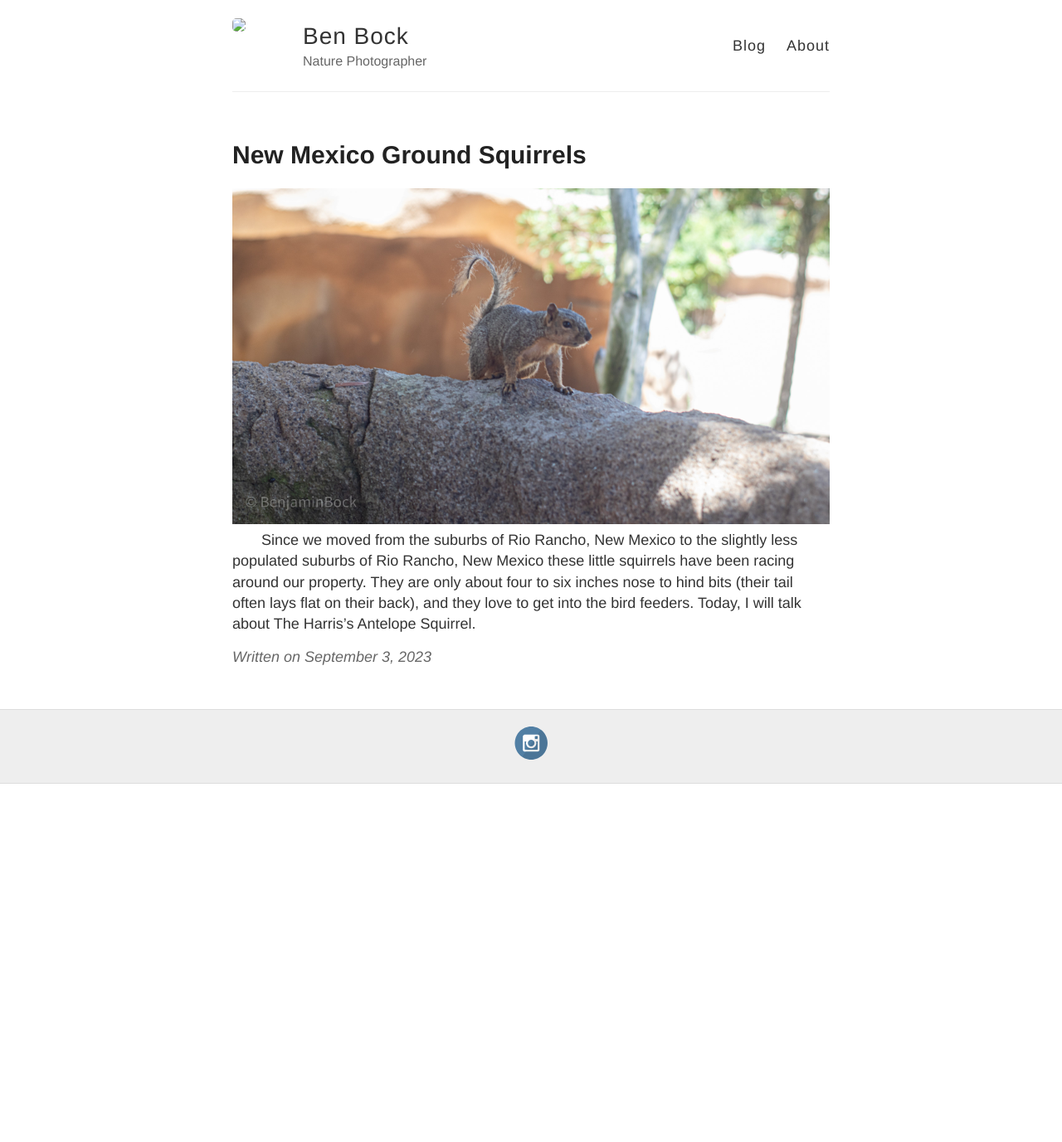
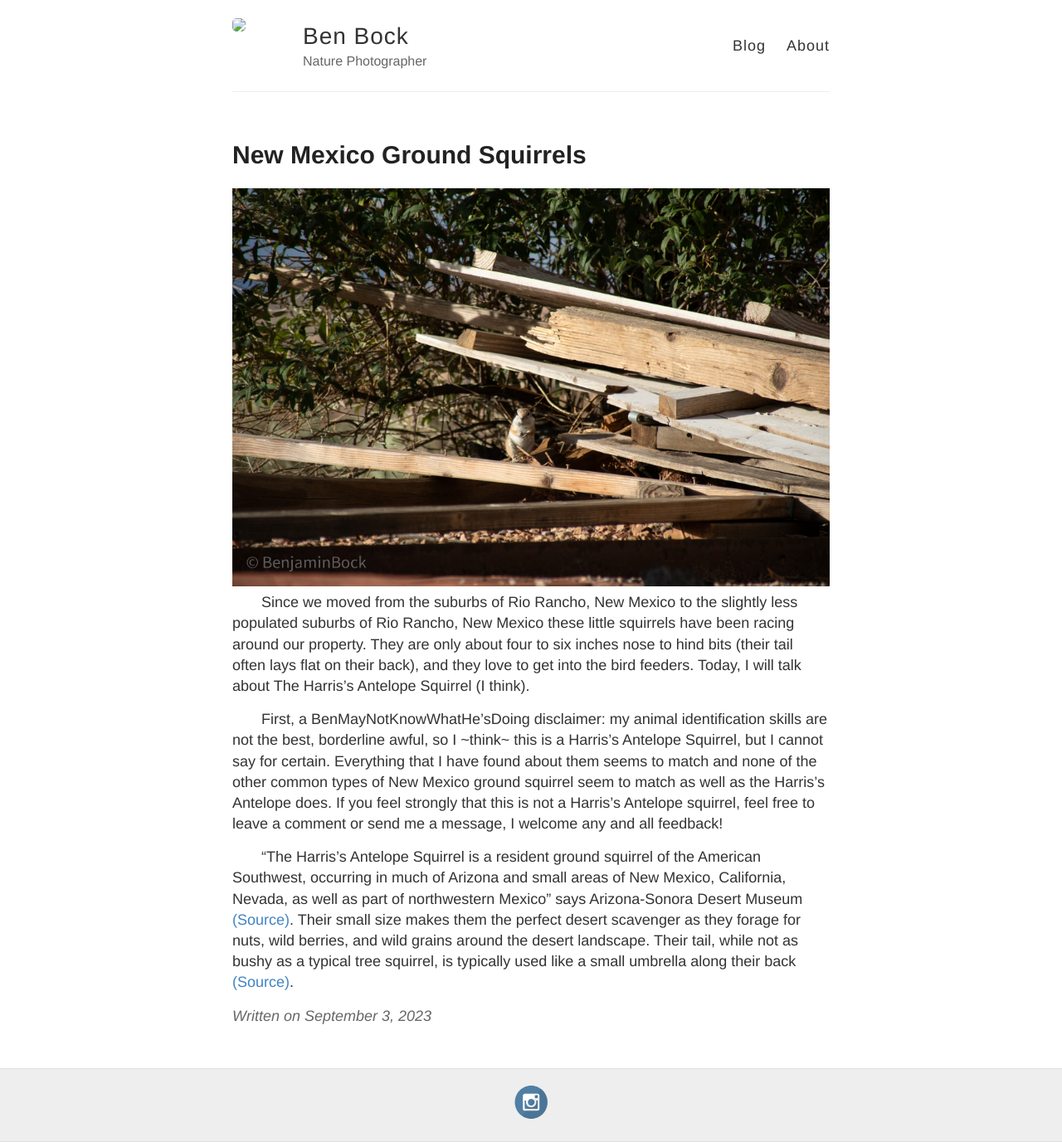
Before and after one commit to BenBockPhotography/benbockphotography.github.io, a Jekyll site: the page built from _posts/2023-9-3-NMGroundSquirrels.md, in a window 1280 px wide. Shown: the whole page at 83% size. Built offline with Jekyll 4.4.1, drawn with Linux system fonts in a browser that asks for light colours; before the commit the page ends 945 px from its top, so only the background shows below that.

Commit message:
Added some more content

```diff
--- a/_posts/2023-9-3-NMGroundSquirrels.md
+++ b/_posts/2023-9-3-NMGroundSquirrels.md
@@ -3,5 +3,9 @@ layout: post
 title: New Mexico Ground Squirrels
 ---
 
-![_config.yml]({{ site.baseurl }}/images/SknroglySquirrel.jpg)
-&nbsp;&nbsp;&nbsp;&nbsp;&nbsp;&nbsp; Since we moved from the suburbs of Rio Rancho, New Mexico to the slightly less populated suburbs of Rio Rancho, New Mexico these little squirrels have been racing around our property. They are only about four to six inches nose to hind bits (their tail often lays flat on their back), and they love to get into the bird feeders. Today, I will talk about The Harris's Antelope Squirrel.
+![_config.yml]({{ site.baseurl }}/images/GroundSquirrel.jpg)
+&nbsp;&nbsp;&nbsp;&nbsp;&nbsp;&nbsp; Since we moved from the suburbs of Rio Rancho, New Mexico to the slightly less populated suburbs of Rio Rancho, New Mexico these little squirrels have been racing around our property. They are only about four to six inches nose to hind bits (their tail often lays flat on their back), and they love to get into the bird feeders. Today, I will talk about The Harris's Antelope Squirrel (I think).
+
+&nbsp;&nbsp;&nbsp;&nbsp;&nbsp;&nbsp; First, a BenMayNotKnowWhatHe'sDoing disclaimer: my animal identification skills are not the best, borderline awful, so I ~think~ this is a Harris's Antelope Squirrel, but I cannot say for certain. Everything that I have found about them seems to match and none of the other common types of New Mexico ground squirrel seem to match as well as the Harris's Antelope does. If you feel strongly that this is not a Harris's Antelope squirrel, feel free to leave a comment or send me a message, I welcome any and all feedback!
+
+&nbsp;&nbsp;&nbsp;&nbsp;&nbsp;&nbsp; "The Harris's Antelope Squirrel is a resident ground squirrel of the American Southwest, occurring in much of Arizona and small areas of New Mexico, California, Nevada, as well as part of northwestern Mexico" says Arizona-Sonora Desert Museum [(Source)](http://greglasley.com/content/Mammals/HarrissAntelopeSquirrel.php). Their small size makes them the perfect desert scavenger as they forage for nuts, wild berries, and wild grains around the desert landscape. Their tail, while not as bushy as a typical tree squirrel, is typically used like a small umbrella along their back [(Source)](https://www.desertmuseum.org/kids/oz/long-fact-sheets/Harris%27s%20Antelope%20ground%20Squirrel.php).
```
